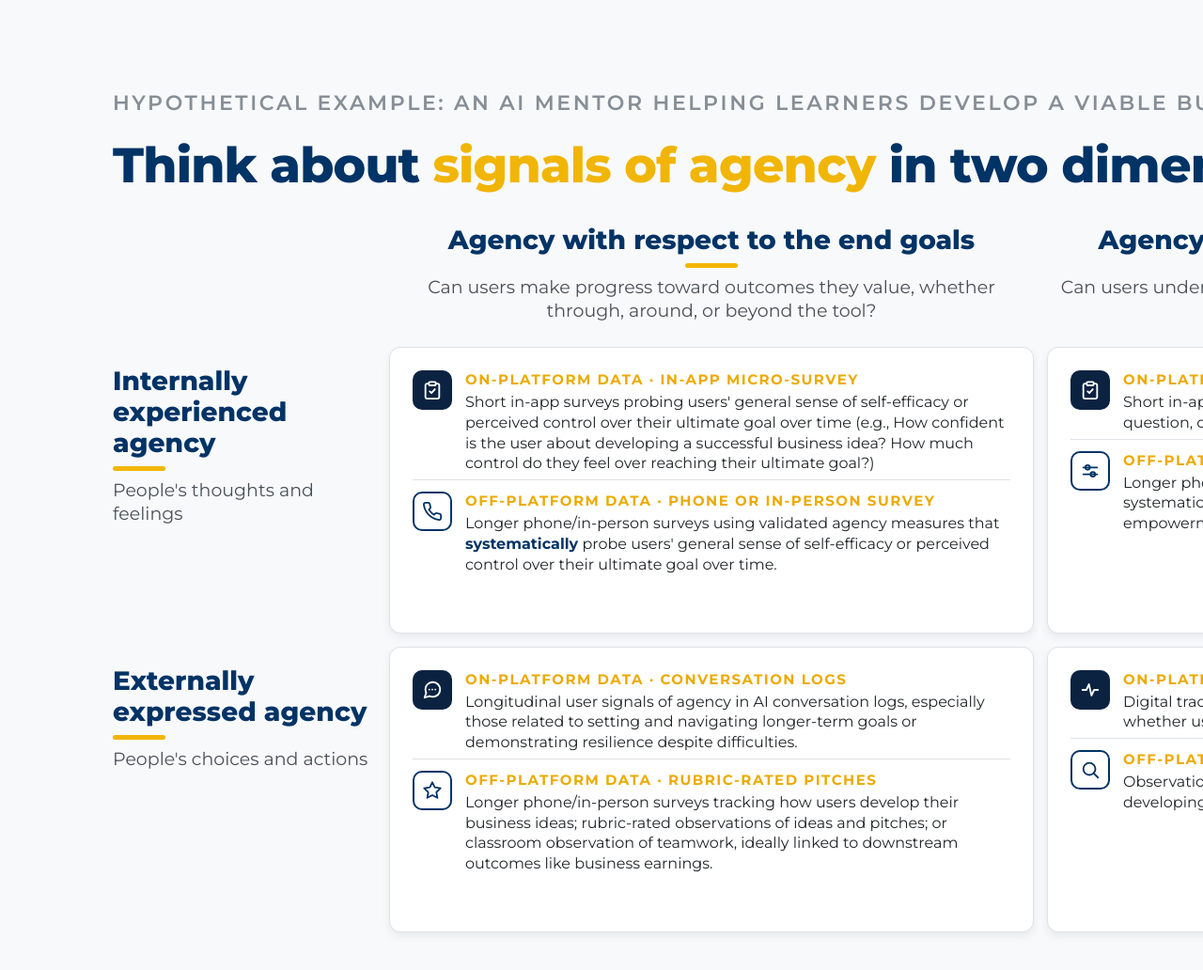
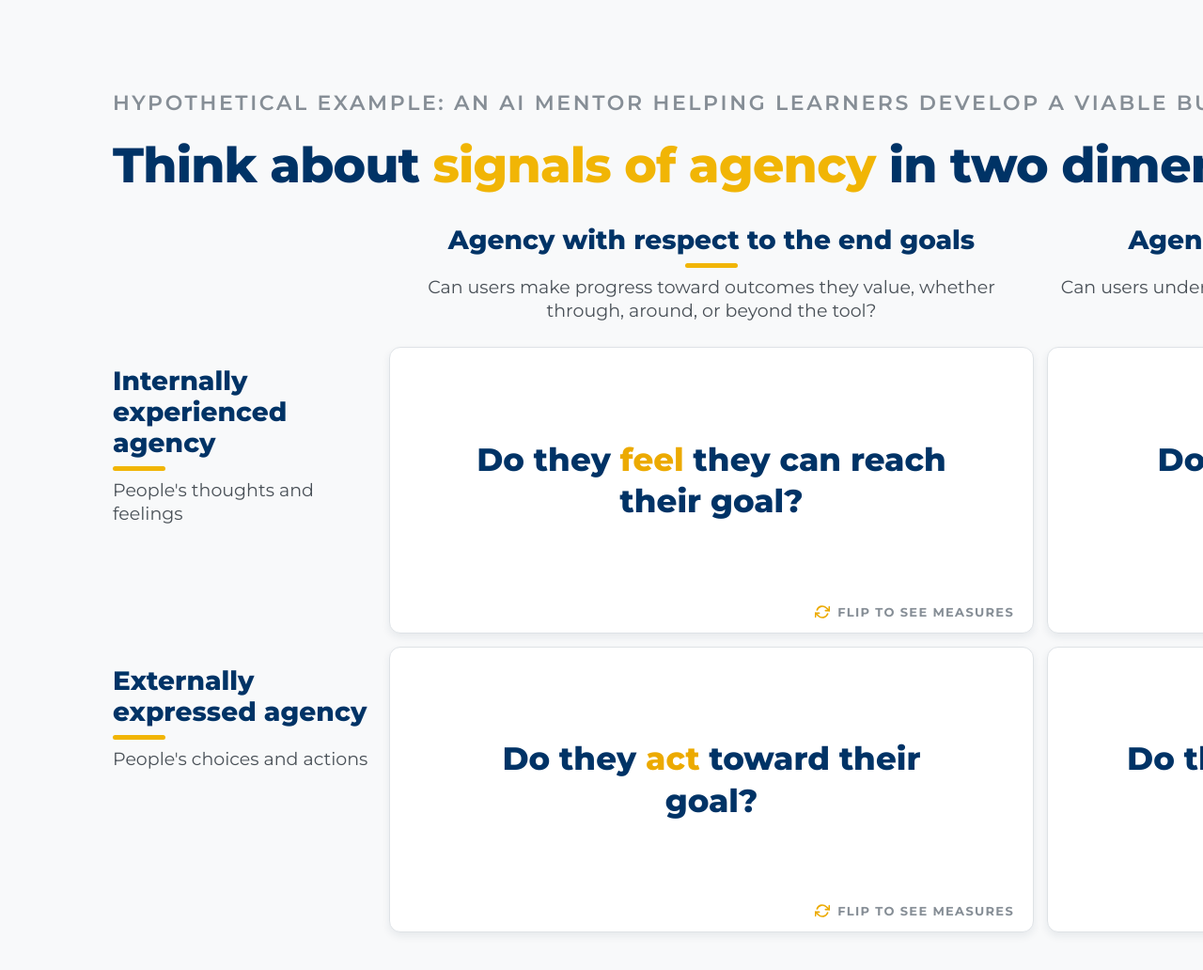
Before and after one commit to agency-fund/taf-nairobi-agency-measurement-slides, a website: page slides/05-two-by-two.html in a window 1280 px wide. Shown: the top 1032 px of the page at 94% size. Drawn offline with Linux system fonts and the light colour scheme.

Commit message:
adjust interactive component

```diff
--- a/slides/05-two-by-two.html
+++ b/slides/05-two-by-two.html
@@ -19,8 +19,27 @@
   .tb-axis .s { font-size: 19px; color: var(--ink-secondary); margin: 8px 0 0; line-height: 1.32; max-width: 660px; }
   .tb-axis.row { align-items: flex-start; text-align: left; padding-top: 20px; justify-content: flex-start; }
   .tb-axis.row .a::after { margin: 8px 0 0; }
-  .tb-cell { background: var(--surface); border: 1px solid var(--border); border-radius: 12px;
-    box-shadow: var(--shadow-md); padding: 18px 24px; overflow: hidden; min-height: 0; }
+  /* Flip cards */
+  .flip { position: relative; perspective: 1800px; cursor: pointer; min-height: 0; }
+  .flip-inner { position: absolute; inset: 0; transform-style: preserve-3d;
+    transition: transform 0.65s cubic-bezier(0.2, 0.7, 0.2, 1); }
+  .flip.flipped .flip-inner { transform: rotateY(180deg); }
+  .flip:hover .flip-inner { transform: translateY(-4px); }
+  .flip.flipped:hover .flip-inner { transform: rotateY(180deg) translateY(-4px); }
+  .face { position: absolute; inset: 0; backface-visibility: hidden; -webkit-backface-visibility: hidden;
+    background: var(--surface); border: 1px solid var(--border); border-radius: 12px;
+    box-shadow: var(--shadow-md); overflow: hidden; }
+  .face.front { display: flex; align-items: center; justify-content: center; padding: 24px 40px 44px; }
+  .face.back { transform: rotateY(180deg); padding: 12px 24px 34px; }
+  .flip-hint { position: absolute; right: 20px; bottom: 14px; display: flex; align-items: center; gap: 8px;
+    font-size: 13px; font-weight: 700; letter-spacing: 0.1em; text-transform: uppercase; color: var(--ink-muted); }
+  .flip-hint svg { width: 16px; height: 16px; stroke: var(--gold-warm); fill: none;
+    stroke-width: 2.4; stroke-linecap: round; stroke-linejoin: round; }
+  /* Front: the signal question */
+  .tb-q { margin: 0; font-size: 34px; font-weight: 800; line-height: 1.32; color: var(--navy);
+    text-align: center; max-width: 520px; }
+  .tb-q .accent { color: var(--gold-warm); }
+  /* Back: the measures */
   .tb-block { margin: 0; display: flex; gap: 14px; align-items: flex-start; padding: 6px 0; }
   .tb-block + .tb-block { border-top: 1px solid var(--border); padding-top: 12px; }
   .tb-icon { width: 42px; height: 42px; border-radius: 10px; background: var(--navy-deep);
@@ -33,6 +52,7 @@
     text-transform: uppercase; color: var(--gold-warm); }
   .tb-block .v { margin: 0; font-size: 16px; line-height: 1.36; color: var(--ink); }
   .tb-block .v strong { color: var(--navy); }
+  @media print { .flip.flipped .flip-inner { transform: none; } }
 </style>
 </head>
 <body>
@@ -47,7 +67,7 @@
         <p class="s">Can users make progress toward outcomes they value, whether through, around, or beyond the tool?</p>
       </div>
       <div class="tb-axis" data-reveal>
-        <p class="a">Agency with respect to the digital tool</p>
+        <p class="a">Agency with respect to the AI tool</p>
         <p class="s">Can users understand, question, adapt, and control the tool, deciding when and how to rely on it?</p>
       </div>
 
@@ -55,7 +75,13 @@
         <p class="a">Internally experienced agency</p>
         <p class="s">People's thoughts and feelings</p>
       </div>
-      <div class="tb-cell hoverable" data-reveal>
+      <div class="flip" data-reveal>
+        <div class="flip-inner">
+          <div class="face front">
+            <p class="tb-q">Do they <span class="accent">feel</span> they can reach their goal?</p>
+            <div class="flip-hint"><svg viewBox="0 0 24 24"><polyline points="23 4 23 10 17 10"/><polyline points="1 20 1 14 7 14"/><path d="M3.51 9a9 9 0 0 1 14.85-3.36L23 10M1 14l4.64 4.36A9 9 0 0 0 20.49 15"/></svg>Flip to see measures</div>
+          </div>
+          <div class="face back">
             <div class="tb-block">
               <span class="tb-icon"><svg viewBox="0 0 24 24"><rect x="8" y="2.5" width="8" height="4" rx="1"/><path d="M16 4.5h2a2 2 0 0 1 2 2V20a2 2 0 0 1-2 2H6a2 2 0 0 1-2-2V6.5a2 2 0 0 1 2-2h2"/><path d="M9 13.5l2 2 4-4.5"/></svg></span>
               <div class="tb-tx">
@@ -70,8 +96,17 @@
                 <p class="v">Longer phone/in-person surveys using validated agency measures that <strong>systematically</strong> probe users' general sense of self-efficacy or perceived control over their ultimate goal over time.</p>
               </div>
             </div>
+            <div class="flip-hint"><svg viewBox="0 0 24 24"><polyline points="23 4 23 10 17 10"/><polyline points="1 20 1 14 7 14"/><path d="M3.51 9a9 9 0 0 1 14.85-3.36L23 10M1 14l4.64 4.36A9 9 0 0 0 20.49 15"/></svg>Flip back</div>
           </div>
-      <div class="tb-cell hoverable" data-reveal>
+        </div>
+      </div>
+      <div class="flip" data-reveal>
+        <div class="flip-inner">
+          <div class="face front">
+            <p class="tb-q">Do they <span class="accent">feel</span> in control of the tool?</p>
+            <div class="flip-hint"><svg viewBox="0 0 24 24"><polyline points="23 4 23 10 17 10"/><polyline points="1 20 1 14 7 14"/><path d="M3.51 9a9 9 0 0 1 14.85-3.36L23 10M1 14l4.64 4.36A9 9 0 0 0 20.49 15"/></svg>Flip to see measures</div>
+          </div>
+          <div class="face back">
             <div class="tb-block">
               <span class="tb-icon"><svg viewBox="0 0 24 24"><rect x="8" y="2.5" width="8" height="4" rx="1"/><path d="M16 4.5h2a2 2 0 0 1 2 2V20a2 2 0 0 1-2 2H6a2 2 0 0 1-2-2V6.5a2 2 0 0 1 2-2h2"/><path d="M9 13.5l2 2 4-4.5"/></svg></span>
               <div class="tb-tx">
@@ -86,13 +121,22 @@
                 <p class="v">Longer phone/in-person surveys using validated agency measures that systematically probe users' trust in AI and perceived dependence versus empowerment when using a tool.</p>
               </div>
             </div>
+            <div class="flip-hint"><svg viewBox="0 0 24 24"><polyline points="23 4 23 10 17 10"/><polyline points="1 20 1 14 7 14"/><path d="M3.51 9a9 9 0 0 1 14.85-3.36L23 10M1 14l4.64 4.36A9 9 0 0 0 20.49 15"/></svg>Flip back</div>
+          </div>
+        </div>
       </div>
 
       <div class="tb-axis row" data-reveal>
         <p class="a">Externally expressed agency</p>
         <p class="s">People's choices and actions</p>
       </div>
-      <div class="tb-cell hoverable" data-reveal>
+      <div class="flip" data-reveal>
+        <div class="flip-inner">
+          <div class="face front">
+            <p class="tb-q">Do they <span class="accent">act</span> toward their goal?</p>
+            <div class="flip-hint"><svg viewBox="0 0 24 24"><polyline points="23 4 23 10 17 10"/><polyline points="1 20 1 14 7 14"/><path d="M3.51 9a9 9 0 0 1 14.85-3.36L23 10M1 14l4.64 4.36A9 9 0 0 0 20.49 15"/></svg>Flip to see measures</div>
+          </div>
+          <div class="face back">
             <div class="tb-block">
               <span class="tb-icon"><svg viewBox="0 0 24 24"><path d="M21 11.5a8.38 8.38 0 0 1-.9 3.8 8.5 8.5 0 0 1-7.6 4.7 8.38 8.38 0 0 1-3.8-.9L3 21l1.9-5.7a8.38 8.38 0 0 1-.9-3.8 8.5 8.5 0 0 1 4.7-7.6 8.38 8.38 0 0 1 3.8-.9h.5a8.48 8.48 0 0 1 8 8v.5z"/><line x1="8.5" y1="11.5" x2="8.51" y2="11.5"/><line x1="12" y1="11.5" x2="12.01" y2="11.5"/><line x1="15.5" y1="11.5" x2="15.51" y2="11.5"/></svg></span>
               <div class="tb-tx">
@@ -107,8 +151,17 @@
                 <p class="v">Longer phone/in-person surveys tracking how users develop their business ideas; rubric-rated observations of ideas and pitches; or classroom observation of teamwork, ideally linked to downstream outcomes like business earnings.</p>
               </div>
             </div>
+            <div class="flip-hint"><svg viewBox="0 0 24 24"><polyline points="23 4 23 10 17 10"/><polyline points="1 20 1 14 7 14"/><path d="M3.51 9a9 9 0 0 1 14.85-3.36L23 10M1 14l4.64 4.36A9 9 0 0 0 20.49 15"/></svg>Flip back</div>
           </div>
-      <div class="tb-cell hoverable" data-reveal>
+        </div>
+      </div>
+      <div class="flip" data-reveal>
+        <div class="flip-inner">
+          <div class="face front">
+            <p class="tb-q">Do they <span class="accent">shape</span> how they use the tool?</p>
+            <div class="flip-hint"><svg viewBox="0 0 24 24"><polyline points="23 4 23 10 17 10"/><polyline points="1 20 1 14 7 14"/><path d="M3.51 9a9 9 0 0 1 14.85-3.36L23 10M1 14l4.64 4.36A9 9 0 0 0 20.49 15"/></svg>Flip to see measures</div>
+          </div>
+          <div class="face back">
             <div class="tb-block">
               <span class="tb-icon"><svg viewBox="0 0 24 24"><polyline points="3 12 7.5 12 10.5 5.5 13.5 18.5 16.5 12 21 12"/></svg></span>
               <div class="tb-tx">
@@ -123,11 +176,25 @@
                 <p class="v">Observation or interview data (e.g., usability studies) on tool usage for developing business ideas.</p>
               </div>
             </div>
+            <div class="flip-hint"><svg viewBox="0 0 24 24"><polyline points="23 4 23 10 17 10"/><polyline points="1 20 1 14 7 14"/><path d="M3.51 9a9 9 0 0 1 14.85-3.36L23 10M1 14l4.64 4.36A9 9 0 0 0 20.49 15"/></svg>Flip back</div>
+          </div>
+        </div>
       </div>
     </div>
 
   </div>
 <script src="shared/anim.js"></script>
+<script>
+/* Flip-card toggles. Click a card to flip between the signal question and its measures. */
+(function () {
+  var flips = document.querySelectorAll('.flip');
+  for (var i = 0; i < flips.length; i++) {
+    (function (card) {
+      card.addEventListener('click', function () { card.classList.toggle('flipped'); });
+    })(flips[i]);
+  }
+})();
+</script>
 <script>
 /* Deck-shell integration. Keep verbatim. */
 (function () {
```
Also changed, not shown: slides/02-flywheel.html (+1 -1 lines). Lines whose indentation alone changed are shown as unchanged.
